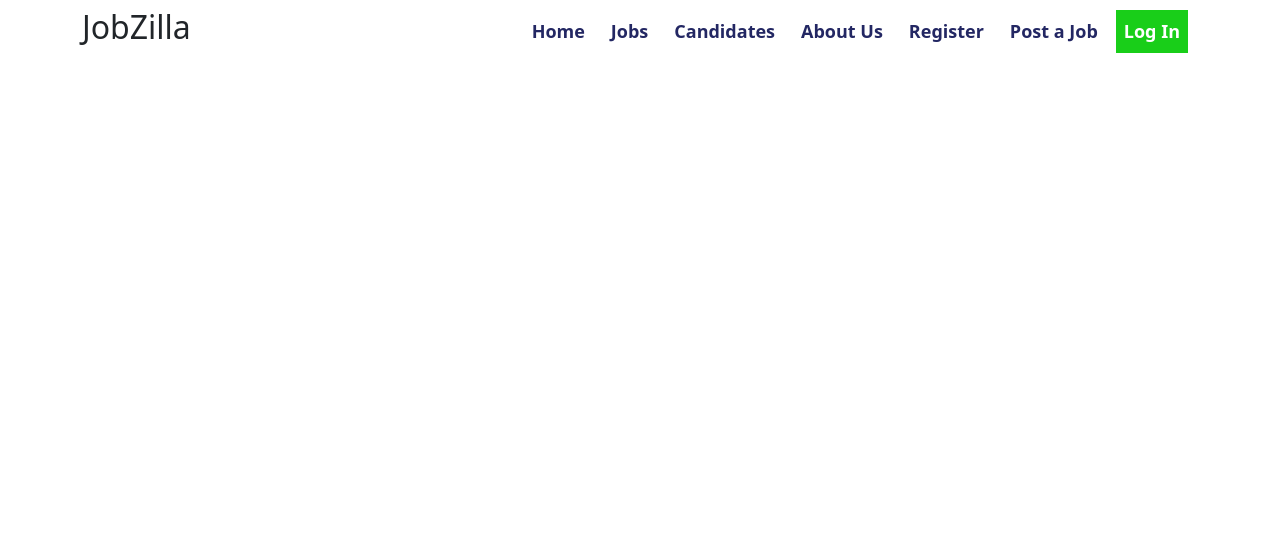
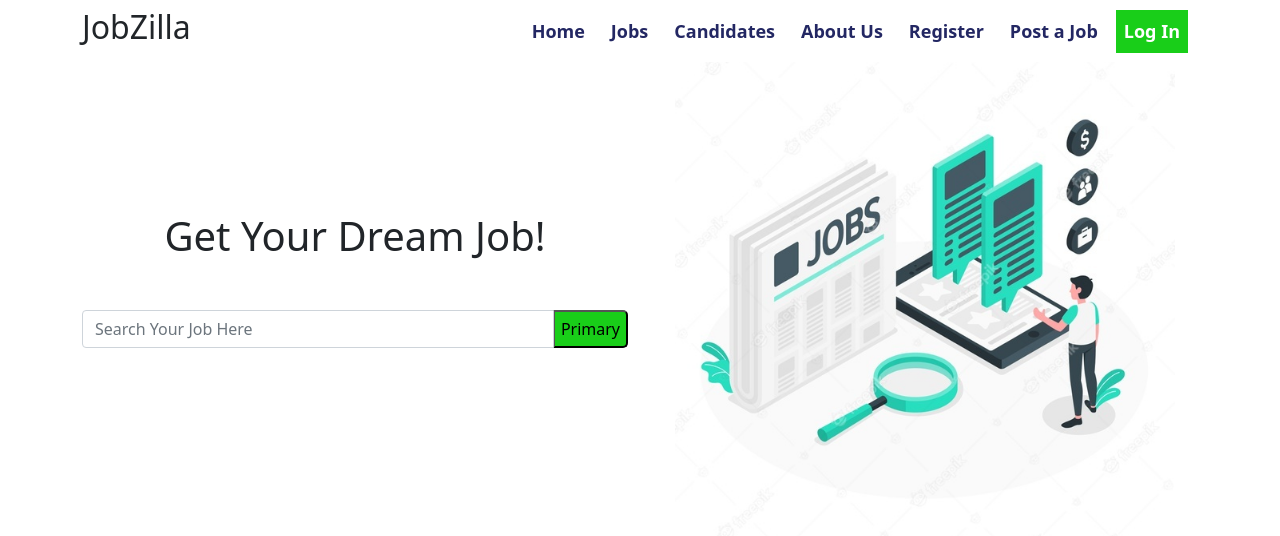
Before and after one commit to DevSquadCode/jobzilla-client, a React (Create React App) app: page / in a window 1280 px wide. Shown: the top 536 px of the page. Built offline with nearby package versions, Linux system fonts and the light colour scheme.

Commit message:
banner-added

```diff
--- a/src/App.js
+++ b/src/App.js
@@ -1,10 +1,12 @@
 import './App.css';
+import Banner from './components/Header/Banner';
 import Header from './components/Header/Header';
 
 function App() {
   return (
     <div className="App">
     <Header></Header>
+    <Banner></Banner>
     </div>
   );
 }
--- /dev/null
+++ b/src/components/Header/Banner.css
@@ -0,0 +1,13 @@
+.input-group{
+    margin-top: 50px;
+    margin-right: 300px;
+}
+
+.btn-color{
+    background-color: rgb(25, 206, 25);
+    border-radius: 5px;
+}
+
+.dream-job{
+    margin-top: 150px;
+}
--- /dev/null
+++ b/src/components/Header/Banner.js
@@ -0,0 +1,29 @@
+import React from 'react';
+import banner from '../../images/banner.jpg'
+import './Banner.css';
+
+const Banner = () => {
+    return (
+        <div class='container'>
+            <div class='row'>
+                <div class='col-md-6'>
+                    <div class='dream-job'>
+                        <h1>Get Your Dream Job!</h1>
+                    </div>
+
+                    <div class="input-group mb-3">
+                        <input type="text" class="form-control" placeholder="Search Your Job Here" aria-label="Recipient's username" aria-describedby="button-addon2"></input>
+                        <button type="button" class="btn-color">Primary</button>
+                    </div>
+
+                </div>
+
+                <div class='col-md-6'>
+                    <img src={banner} alt="Job Banner" width="500" height="500"></img>
+                </div>
+            </div>
+        </div>
+    );
+};
+
+export default Banner;
```
Also changed, not shown: src/images/banner.jpg (added), 1 other file (tests, documents, lock files or other folders).
